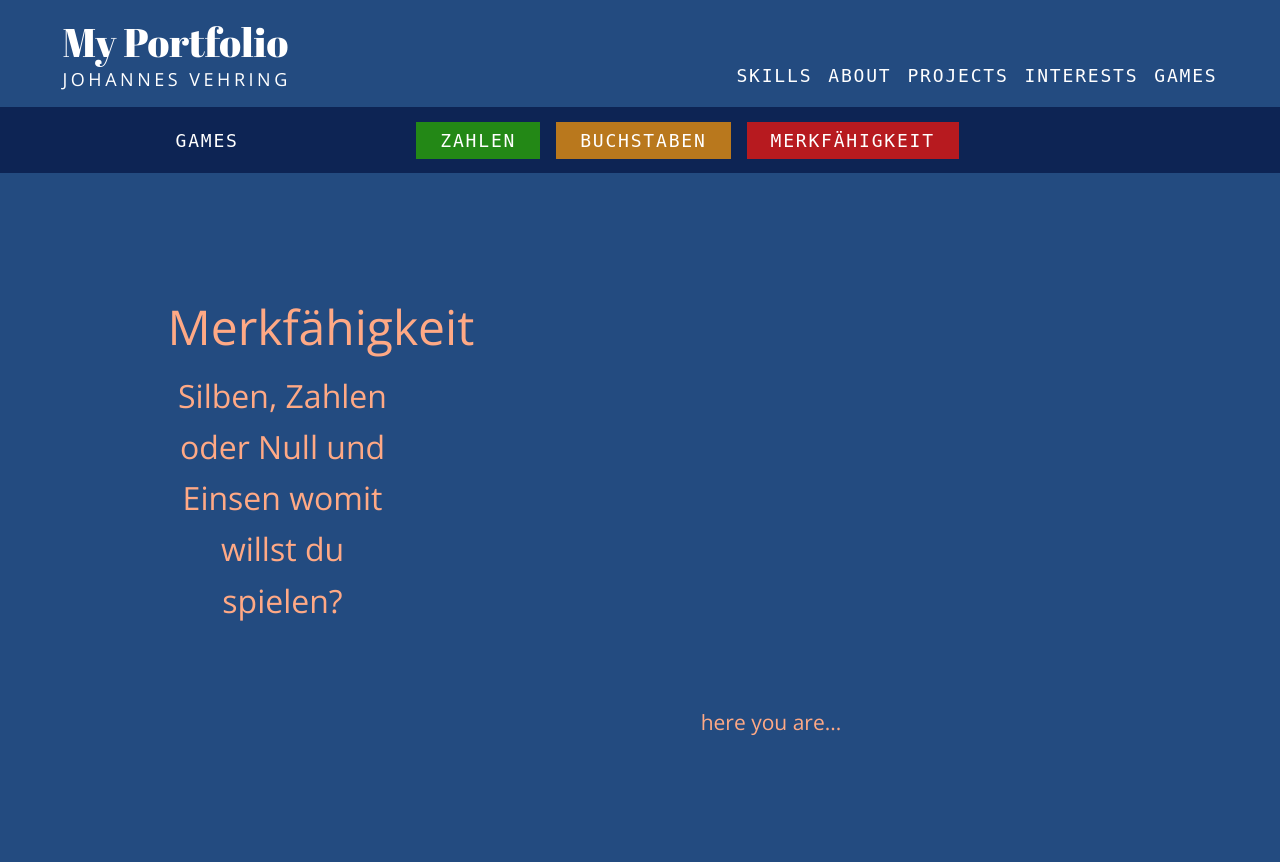
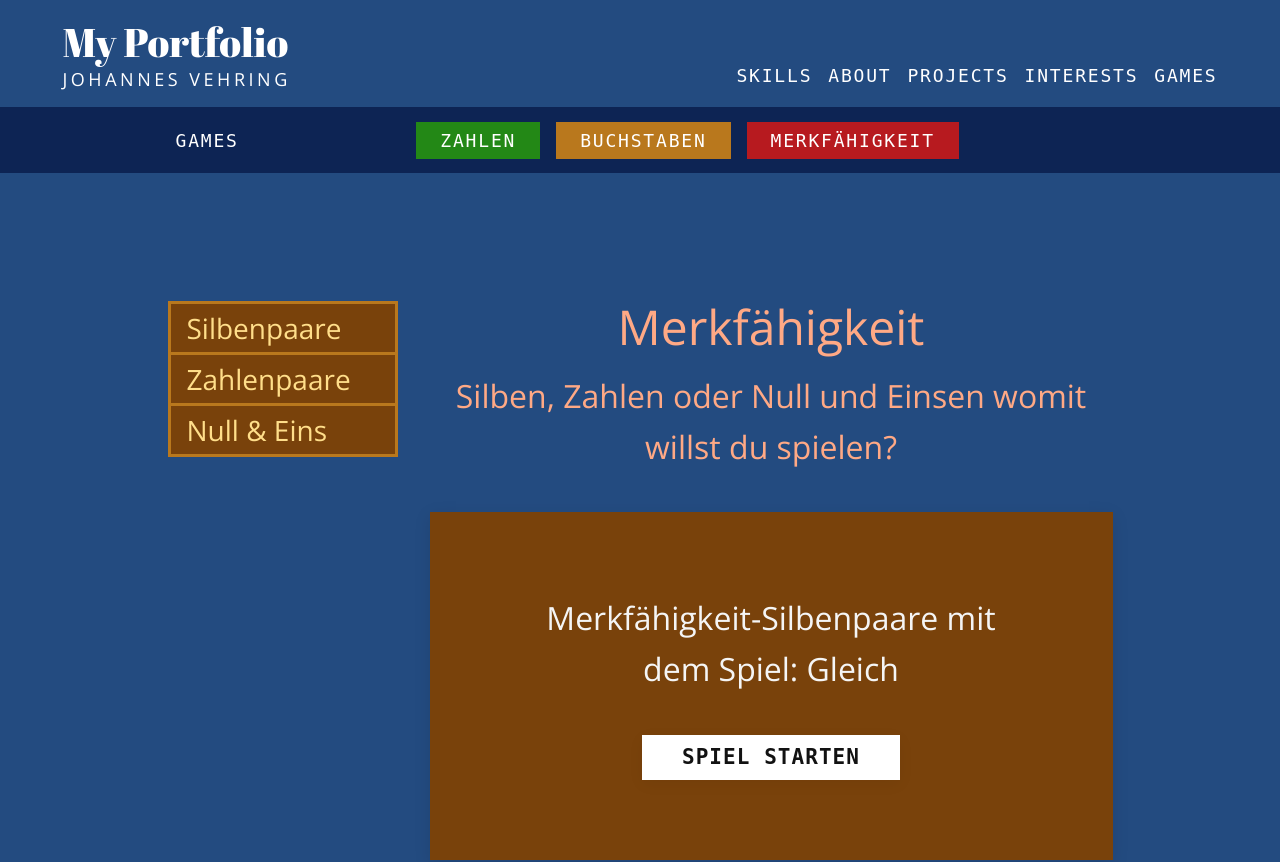
Before and after one commit to truejojo/my-portfolio, a React (Vite) app: page /games/retentivity in a window 1280 px wide. Shown: the top 862 px of the page. Built offline with nearby package versions, Linux system fonts and the light colour scheme.

Commit message:
start with KZMF

```diff
--- a/src/components/organisms/Dropdown.tsx
+++ b/src/components/organisms/Dropdown.tsx
@@ -7,42 +7,42 @@ type TMessagesProps = {
 type TDropdonwProps = {
   handleOpen: (row: number) => void;
   handleGameType: (type: string, name: string) => void;
-  // numbersArray: number[];
-  numbersArray: string[];
+  gamesArray: string[];
   instrucionsArray: TMessagesProps;
   isPlaying: boolean;
-  title: string;
   openRow: TOpenProps[];
+  colorNumber: number;
+  title?: string;
 };
 
 const Dropdown = ({
   handleOpen,
   handleGameType,
-  numbersArray,
+  gamesArray,
   instrucionsArray,
   isPlaying,
+  openRow,
+  colorNumber,
   title,
-  openRow,
 }: TDropdonwProps) => {
   return (
     <aside
-      className="game-aside"
+      className={`game-aside`}
       style={{ pointerEvents: !isPlaying ? "auto" : "none" }}
     >
-      <ul className="list-row | fs-450" role="list">
-        {numbersArray.map((row, index) => (
+      <ul className={`list-row | fs-450 bg-secondary-${colorNumber}-700`} role="list">
+        {gamesArray.map((row, index) => (
           <li key={row + index}>
-            {/* <button onClick={() => handleOpen(row)} className="row"> */}
-            <button onClick={() => handleOpen(index + 1)} className="row">
-              {title} {row}
+            <button onClick={() => handleOpen(index + 1)} className={`row | bg-secondary-${colorNumber}-900 clr-secondary-${colorNumber}-300`}>
+              {title && title} {row}
             </button>
             {openRow[index].state && (
-              <ul role="list" className="list-type">
+              <ul role="list" className={`list-type | bg-secondary-${colorNumber}-900`}>
                 {instrucionsArray.messages.map((message, index) => (
                   <li
                     key={index}
                     onClick={() => handleGameType(message[0], message[1])}
-                    className="type"
+                    className={`type | bg-secondary-${colorNumber}-700 clr-secondary-${colorNumber}-100`}
                   >
                     {message[1]}
                   </li>
--- a/src/pages/games/Numbers.tsx
+++ b/src/pages/games/Numbers.tsx
@@ -16,8 +16,6 @@ import GameInputButton from "../../components/assets/GameInputButton";
 import GameInputField from "../../components/assets/GameInputField";
 import GamePlayWrapper from "../../components/organisms/GamePlayWrapper";
 
-// const NUMBERS_1_TO_10 = [1, 2, 3, 4, 5, 6, 7, 8, 9, 10];
-const NUMBERS_1_TO_10 = ["1","2","3","4","5","6","7","8","9","10"];
 const GAME_NUMBERS_INSTRUCTINS = {
   title: "Reihe",
   messages: [
@@ -26,21 +24,22 @@ const GAME_NUMBERS_INSTRUCTINS = {
     ["pc", "PC"],
   ],
 };
-const OPEN_STATES = [
-  { mathRow: 1, state: false },
-  { mathRow: 2, state: false },
-  { mathRow: 3, state: false },
-  { mathRow: 4, state: false },
-  { mathRow: 5, state: false },
-  { mathRow: 6, state: false },
-  { mathRow: 7, state: false },
-  { mathRow: 8, state: false },
-  { mathRow: 9, state: false },
-  { mathRow: 10, state: false },
-];
+
+export const NUMBERS_1_TO_10 = Array.from({ length: 10 }).map((item, index) => {
+  return `${index + 1}`;
+});
+
+export const OPEN_STATES = Array.from({ length: NUMBERS_1_TO_10.length }).map(
+  (item, index) => {
+    return {
+      gameRow: index + 1,
+      state: false,
+    };
+  }
+);
 
 export type TOpenProps = {
-  mathRow: number;
+  gameRow: number;
   state: boolean;
 };
 
@@ -53,9 +52,9 @@ const Numbers = () => {
   const title = GAME_NUMBERS_INSTRUCTINS.title;
   const [openRow, setOpenRow] = useState<TOpenProps[]>(OPEN_STATES);
   const [game, setGame] = useState({
-    mathRow: 1,
-    mathGameType: GAME_TYPE_STARTER,
-    mathGameName: GAME_NAME_STARTER,
+    gameRow: 1,
+    gameType: GAME_TYPE_STARTER,
+    gameName: GAME_NAME_STARTER,
   });
 
   // GAME NUMBERS
@@ -70,7 +69,7 @@ const Numbers = () => {
   const [message, setMessage] = useString();
   const [userInputResult, setUserInputResult] = useString();
 
-  const { mathRow, mathGameName } = game;
+  const { gameRow, gameName } = game;
   const tasksLength = NUMBERS_1_TO_10.length;
 
   const [turns, incrementTurns, resetTurns] = useCounter();
@@ -85,10 +84,10 @@ const Numbers = () => {
   const inputPCRef = useRef<HTMLInputElement>(null);
 
   // Menu
-  const handleOpen = (mathRow: number) => {
+  const handleOpen = (gameRow: number) => {
     setOpenRow((prevOpenRow) =>
       prevOpenRow.map((prev) => {
-        if (prev.mathRow === mathRow) {
+        if (prev.gameRow === gameRow) {
           return { ...prev, state: !prev.state };
         } else {
           return { ...prev, state: false };
@@ -99,9 +98,9 @@ const Numbers = () => {
     setGame((prevGame) => {
       return {
         ...prevGame,
-        mathRow,
-        mathGameType: GAME_TYPE_STARTER,
-        mathGameName: GAME_NAME_STARTER,
+        gameRow,
+        gameType: GAME_TYPE_STARTER,
+        gameName: GAME_NAME_STARTER,
       };
     });
 
@@ -109,12 +108,12 @@ const Numbers = () => {
     toggleIsStart();
   };
 
-  const handleGameType = (mathGameType: string, mathGameName: string) => {
+  const handleGameType = (gameType: string, gameName: string) => {
     setGame((prevGame) => {
       return {
         ...prevGame,
-        mathGameType: mathGameType,
-        mathGameName: mathGameName,
+        gameType: gameType,
+        gameName: gameName,
       };
     });
 
@@ -161,7 +160,7 @@ const Numbers = () => {
   };
 
   useEffect(() => {
-    setMathTaskResult(`${multiplier(mathRowTurn, mathRow)}`);
+    setMathTaskResult(`${multiplier(mathRowTurn, gameRow)}`);
   }, [isFirst]);
 
   useEffect(() => {
@@ -171,7 +170,7 @@ const Numbers = () => {
   }, [isStart, isFirst]);
 
   useEffect(() => {
-    setMathTaskResult(`${multiplier(mathRowTurn, mathRow)}`);
+    setMathTaskResult(`${multiplier(mathRowTurn, gameRow)}`);
     turns === tasksLength &&
       (toggleIsPlaying(),
       setMessage(
@@ -197,7 +196,7 @@ const Numbers = () => {
     <GameForm onSubmit={handleIncrementTurns} classNames="bg-secondary-1-900">
       <GameOutput>
         <p>
-          {mathRowTurn} * {mathRow} = {mathTaskResult}
+          {mathRowTurn} * {gameRow} = {mathTaskResult}
         </p>
       </GameOutput>
       <GameInputButton value="Weiter" ref={inputPresentationRef} />
@@ -216,7 +215,7 @@ const Numbers = () => {
       <GameOutput>
         {isShowingTask ? (
           <p>
-            {mathRowTurn} * {mathRow}
+            {mathRowTurn} * {gameRow}
           </p>
         ) : (
           <p>{mathTaskResult}</p>
@@ -242,7 +241,7 @@ const Numbers = () => {
         {isShowingTask ? (
           <>
             <p>
-              {mathRowTurn} * {mathRow}
+              {mathRowTurn} * {gameRow}
             </p>
             <GameInputField
               maxLength={10}
@@ -282,18 +281,19 @@ const Numbers = () => {
           <Dropdown
             handleOpen={handleOpen}
             handleGameType={handleGameType}
-            numbersArray={NUMBERS_1_TO_10}
+            gamesArray={NUMBERS_1_TO_10}
             instrucionsArray={GAME_NUMBERS_INSTRUCTINS}
             isPlaying={isPlaying}
+            openRow={openRow}
+            colorNumber={1}
             title={title}
-            openRow={openRow}
           />
 
           <GamePlayWrapper>
             <ToggleShowWrapper isShowing={isPlaying}>
-              {mathGameName === GAME_NAME_STARTER && setPresentation()}
-              {mathGameName === GAME_NAME_SECOND && setPaper()}
-              {mathGameName === GAME_NAME_THIRD && setPC()}
+              {gameName === GAME_NAME_STARTER && setPresentation()}
+              {gameName === GAME_NAME_SECOND && setPaper()}
+              {gameName === GAME_NAME_THIRD && setPC()}
             </ToggleShowWrapper>
             <ToggleShowWrapper isShowing={!isPlaying}>
               <GameForm
@@ -302,7 +302,8 @@ const Numbers = () => {
               >
                 <GameOutput>
                   {isFirst ? (
-                    <p className="fs-500">{`Reihe ${mathRow} mit dem Spiel: ${mathGameName}`}</p>
+                    <p className="fs-500">{`${title} ${NUMBERS_1_TO_10[gameRow - 1]} mit dem Spiel: ${gameName}`}</p>
+                    // <p className="fs-500">{`Reihe ${gameRow} mit dem Spiel: ${gameName}`}</p>
                   ) : (
                     <p className="fs-500">{message}</p>
                   )}
--- a/src/pages/games/Retentivity.tsx
+++ b/src/pages/games/Retentivity.tsx
@@ -6,54 +6,145 @@ import GameWrapper from "../../components/organisms/GameWrapper";
 import GamePlayWrapper from "../../components/organisms/GamePlayWrapper";
 import {
   RETENTIVITYS,
-  RETENTIVITY_INSTRUCTINS,
+  RETENTIVITY_INSTRUCTIONS,
   OPEN_STATES,
-  TOpenStatesProps
+  TOpenStatesProps,
 } from "../../utilities/retentivity";
-import { useState } from "react";
+import { useRef, useState } from "react";
 import useToggle from "../../components/hooks/useToggle";
+import ToggleShowWrapper from "../../components/organisms/ToggleShowWrapper";
+import GameForm from "../../components/assets/GameForm";
+import GameOutput from "../../components/assets/GameOutput";
+import GameInputButton from "../../components/assets/GameInputButton";
+import useString from "../../components/hooks/useString";
 
 const Retentivity = () => {
-  const GAME_TYPE_STARTER = RETENTIVITY_INSTRUCTINS.messages[0][0];
-  const GAME_Name_STARTER = RETENTIVITY_INSTRUCTINS.messages[0][1];
-  const GAME_Name_SECOND = RETENTIVITY_INSTRUCTINS.messages[1][1];
-  const GAME_Name_THIRD = RETENTIVITY_INSTRUCTINS.messages[2][1];
-  const title = RETENTIVITY_INSTRUCTINS.title;
-  const [openRow, setOpenRow] = useState<TOpenStatesProps[]>(OPEN_STATES)
+  const GAME_TYPE_STARTER = RETENTIVITY_INSTRUCTIONS.messages[0][0];
+  const GAME_NAME_STARTER = RETENTIVITY_INSTRUCTIONS.messages[0][1];
+  const GAME_NAME_SECOND = RETENTIVITY_INSTRUCTIONS.messages[1][1];
+  const GAME_NAME_THIRD = RETENTIVITY_INSTRUCTIONS.messages[2][1];
+  const title = RETENTIVITY_INSTRUCTIONS.title;
+  const [openRow, setOpenRow] = useState<TOpenStatesProps[]>(OPEN_STATES);
+  const [game, setGame] = useState({
+    gameRow: 1,
+    gameType: GAME_TYPE_STARTER,
+    gameName: GAME_NAME_STARTER,
+  });
+  const { gameRow, gameName } = game;
   console.log(openRow);
 
   const [isPlaying, toggleIsPlaying, setIsPlaying] = useToggle({
     initialState: false,
   });
+  const [isFirst, toggleIsFirst, setIsFirst] = useToggle();
+  const [isStart, toggleIsStart, setIsStart] = useToggle();
+  const [message, setMessage] = useString();
 
-  const handleOpen = () => {}
-  const handleGameType = () => {}
+  const inputRef = useRef<HTMLInputElement>(null);
+  const inputPlayGameRef = useRef<HTMLInputElement>(null);
+  const inputSameRef = useRef<HTMLInputElement>(null);
+  const inputNewRef = useRef<HTMLInputElement>(null);
+  const inputStmRef = useRef<HTMLInputElement>(null);
+
+  // Menu
+  const handleOpen = (gameRow: number) => {
+    // TODO -> make single
+    setOpenRow((prevOpenRow) =>
+      prevOpenRow.map((prev) => {
+        if (prev.gameRow === gameRow) {
+          return { ...prev, state: !prev.state };
+        } else {
+          return { ...prev, state: false };
+        }
+      })
+    );
+
+    // TODO -> make single
+    setGame((prevGame) => {
+      return {
+        ...prevGame,
+        gameRow,
+        gameType: GAME_TYPE_STARTER,
+        gameName: GAME_NAME_STARTER,
+      };
+    });
+  };
+
+  // TODE -> make single
+  const handleGameType = (gameType: string, gameName: string) => {
+    setGame((prevGame) => {
+      return {
+        ...prevGame,
+        gameType: gameType,
+        gameName: gameName,
+      };
+    });
+  };
+
+  // Game
+  const handlePlayGame = (event: React.FormEvent<HTMLFormElement>) => {
+    event.preventDefault();
+
+    toggleIsPlaying();
+    toggleIsStart();
+    setIsFirst(false);
+  };
+
+  const setSame = () => {
+    return <>Same</>;
+  };
+  const setNew = () => {
+    return <>New</>;
+  };
+  const setStm = () => {
+    return <>Stm</>;
+  };
 
   return (
-    <Section
-      sectionName="retentivity"
-      classNames="games | text-center clr-secondary-3-300"
-    >
+    <Section sectionName="retentivity" classNames="games | clr-secondary-3-300">
       <Container>
         <GameWrapper>
           <HeaderElement
             title="Merkfähigkeit"
             subTitle="Silben, Zahlen oder Null und Einsen womit willst du spielen?"
-            classNames=""
+            classNames="game-header | mx-bottom-2"
             isH1={true}
           />
 
-          {/* <Dropdown
+          <Dropdown
             handleOpen={handleOpen}
             handleGameType={handleGameType}
             gamesArray={RETENTIVITYS}
-            instrucionsArray={RETENTIVITY_INSTRUCTINS}
+            instrucionsArray={RETENTIVITY_INSTRUCTIONS}
             isPlaying={isPlaying}
-            title={title}
             openRow={openRow}
-          /> */}
+            colorNumber={2}
+          />
           <GamePlayWrapper>
-            here you are...
+            <ToggleShowWrapper isShowing={isPlaying}>
+              {gameName === GAME_NAME_STARTER && setSame()}
+              {gameName === GAME_NAME_SECOND && setNew()}
+              {gameName === GAME_NAME_THIRD && setStm()}
+            </ToggleShowWrapper>
+            <ToggleShowWrapper isShowing={!isPlaying}>
+              <GameForm
+                onSubmit={handlePlayGame}
+                classNames="bg-secondary-2-900"
+              >
+                <GameOutput>
+                  {isFirst ? (
+                    <p className="fs-500">{`${title}-${RETENTIVITYS[gameRow - 1]} mit dem Spiel: ${gameName}`}</p>
+                  ) : (
+                    <p className="fs-500">{message}</p>
+                  )}
+                </GameOutput>
+
+                <GameInputButton
+                  value={isFirst ? "Spiel starten" : "nochmal spielen"}
+                  ref={inputPlayGameRef}
+                />
+              </GameForm>
+            </ToggleShowWrapper>
           </GamePlayWrapper>
         </GameWrapper>
       </Container>
--- a/src/sass/components/_gamesDropDown.scss
+++ b/src/sass/components/_gamesDropDown.scss
@@ -4,13 +4,10 @@
   .list-row {
     display: grid;
     gap: 3px;
-    background-color: $color-secondary-1-700;
     padding: 3px;
   }
   .row {
     cursor: pointer;
-    background-color: $color-secondary-1-900;
-    color: $color-secondary-1-300;
     border: none;
     min-height: 3rem;
     width: 100%;
@@ -29,12 +26,9 @@
   .list-type {
     display: grid;
     gap: 3px;
-    background-color: $color-secondary-1-900;
   }
   .type {
     cursor: pointer;
-    background-color: $color-secondary-1-700;
-    color: $color-secondary-1-100;
     text-indent: 2rem;
     transition: color $button-transition, background $button-transition;
 
--- a/src/utilities/retentivity.ts
+++ b/src/utilities/retentivity.ts
@@ -42,7 +42,7 @@ export const generateSyllables = (length: number) => {
 
 export const RETENTIVITYS = ["Silbenpaare", "Zahlenpaare", "Null & Eins"];
 
-export const RETENTIVITY_INSTRUCTINS = {
+export const RETENTIVITY_INSTRUCTIONS = {
   title: "Merkfähigkeit",
   messages: [
     ["same", "Gleich"],
@@ -52,14 +52,14 @@ export const RETENTIVITY_INSTRUCTINS = {
 };
 
 export type TOpenStatesProps = {
-  gameRow: string;
+  gameRow: number;
   state: boolean;
 };
 
 export const OPEN_STATES = Array.from({ length: RETENTIVITYS.length }).map(
   (item, index) => {
     return {
-    gameRow: RETENTIVITYS[index],
+    gameRow: index + 1,
       state: false,
     };
   }
```
